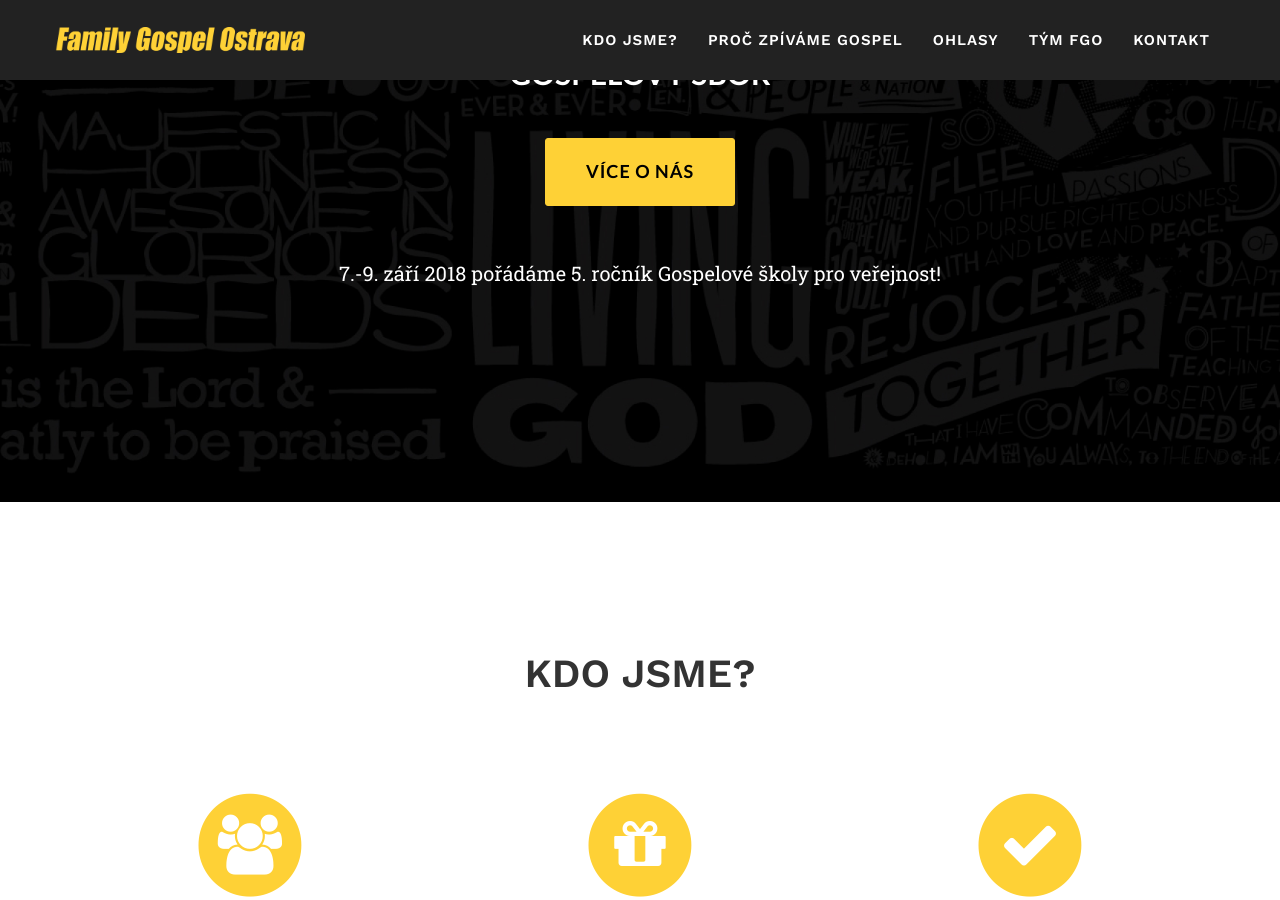
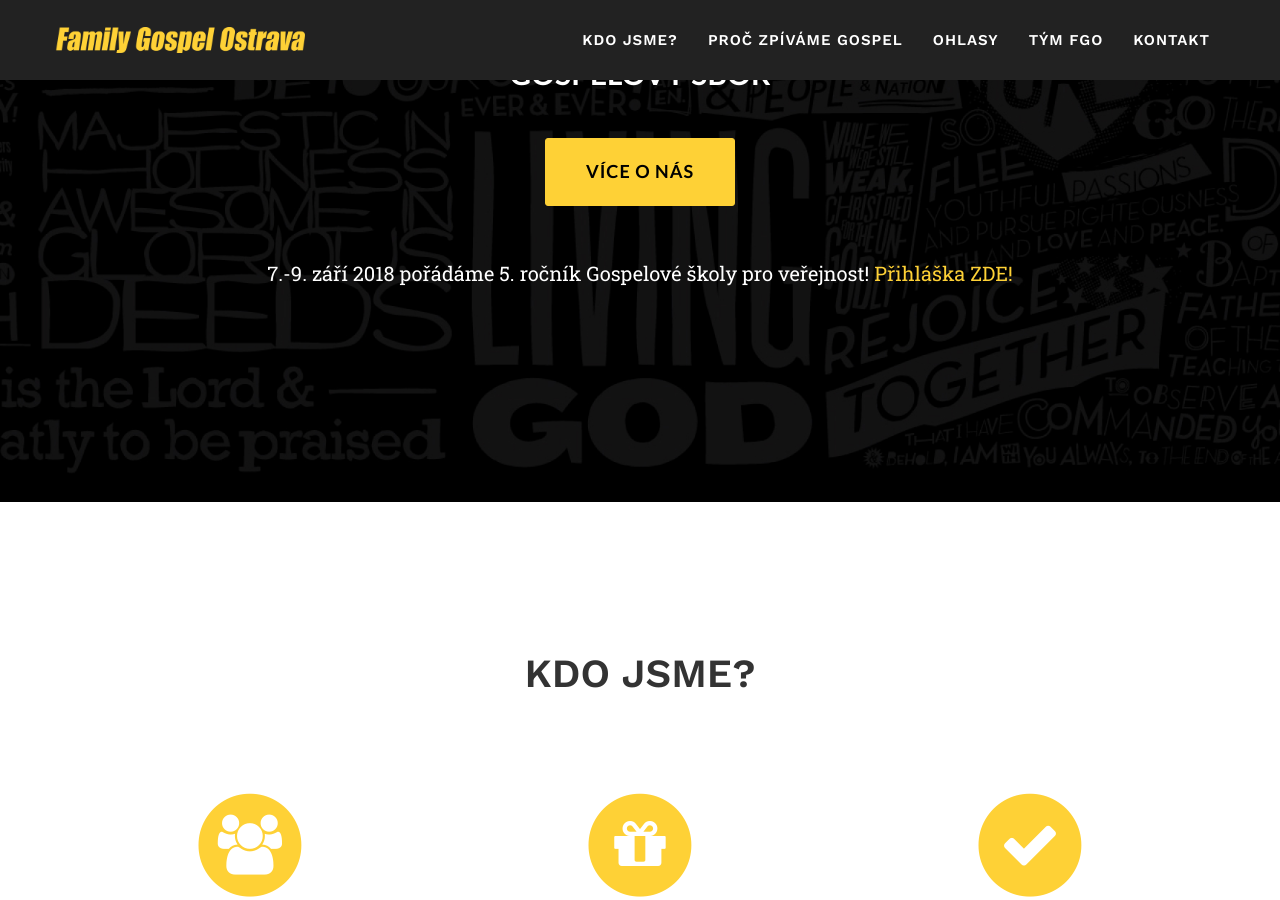
Before and after one commit to Janiczek/fgo-web, a Jekyll site: the page built from index.html, in a window 1280 px wide and 900 px high, scrolled down 651 px. Built offline with Jekyll 4.4.1, drawn with Linux system fonts in a browser that asks for light colours; some web fonts are replaced.

Commit message:
Odkaz na cooltour prihlasovani

```diff
--- a/_includes/header.html
+++ b/_includes/header.html
@@ -47,7 +47,7 @@
                 <div class="fgo-logo-big"><span>Family Gospel Ostrava</span></div>
                 <div class="intro-heading">gospelový sbor</div>
                 <a href="#kdo-jsme" class="page-scroll btn btn-xl letter-spacing-1">Více o nás</a>
-                <p style="padding-top: 50px; font-size: 20px;">7.-9. září 2018 pořádáme 5. ročník Gospelové školy pro veřejnost! <!--<a href="http://cooltourova.cz/program/gospelova-skola-pro-verejnost-fgo/">Více informací zde!</a>--></p>
+                <p style="padding-top: 50px; font-size: 20px;">7.-9. září 2018 pořádáme 5. ročník Gospelové školy pro veřejnost! <a href="http://cooltourova.cz/program/gospelova-skola-pro-verejnost-fgo-2/">Přihláška ZDE!</a></p>
             </div>
         </div>
     </header>
```
